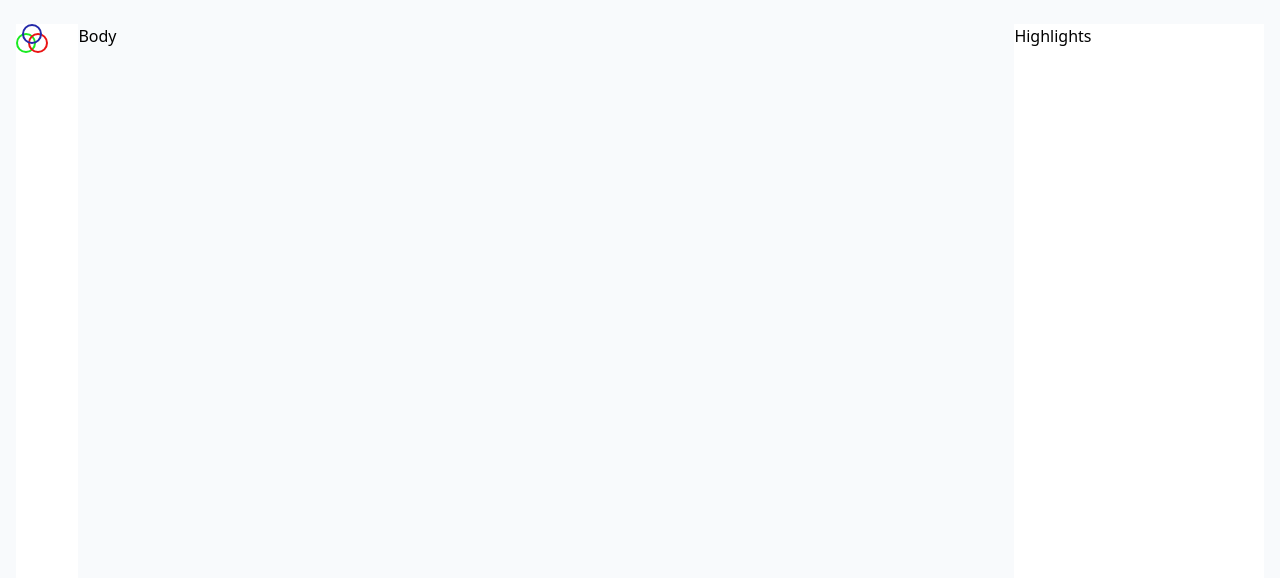
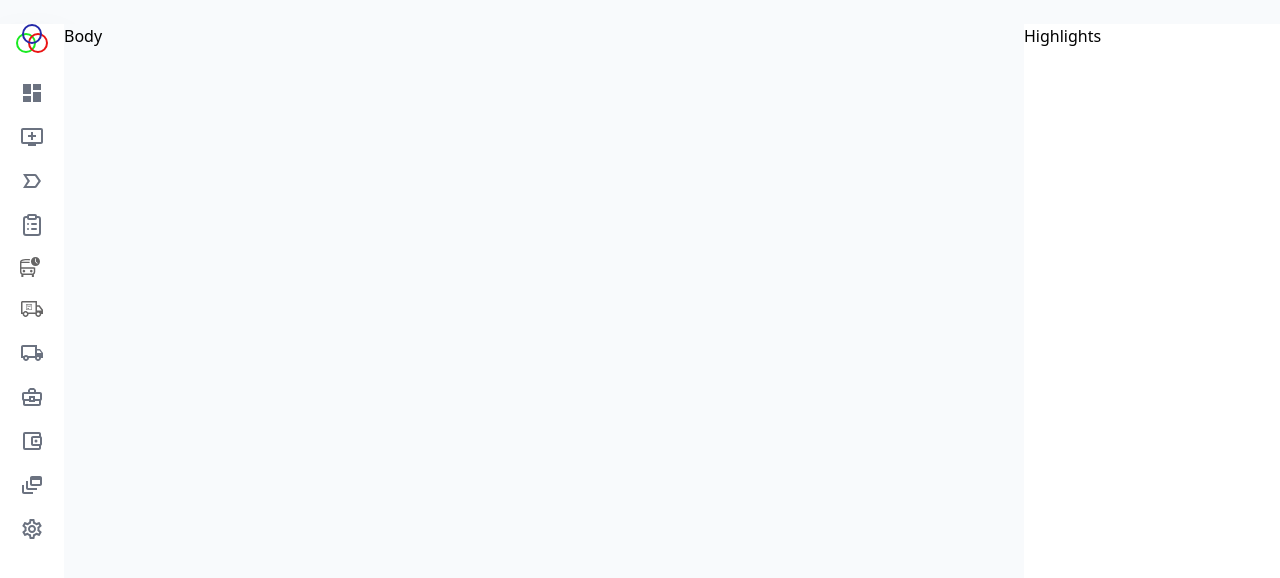
Before and after one commit to suryansh-bhatnagar/roa-assignment, a React (Create React App) app: page / in a window 1280 px wide. Shown: the top 578 px of the page. Built offline with nearby package versions, Linux system fonts and the light colour scheme.

Commit message:
sidebar ui done

```diff
--- a/src/App.jsx
+++ b/src/App.jsx
@@ -5,7 +5,7 @@ import Sidebar from './components/Sidebar';
 
 function App() {
   return (
-    <div className='w-full h-screen flex bg-slate-50 py-6 px-4'>
+    <div className='w-full h-screen flex bg-slate-50 pt-6'>
       <Sidebar />
       <Body />
       <Highlights />
--- /dev/null
+++ b/src/assets/ParcelTracking.jsx
@@ -0,0 +1,20 @@
+import * as React from "react"
+const ParcelTracking = (props) => (
+  <svg
+    xmlns="http://www.w3.org/2000/svg"
+    width={24}
+    height={24}
+    fill="none"
+    {...props}
+  >
+    <path
+      fill="#676666"
+      d="M5.6 19.975a2.843 2.843 0 0 1-2.087-.863 2.843 2.843 0 0 1-.863-2.087H1V5.5c0-.4.15-.75.45-1.05.3-.3.65-.45 1.05-.45h14.475v4.175H19.6L23 12.7v4.325h-1.775c0 .817-.288 1.513-.863 2.088a2.843 2.843 0 0 1-2.087.862 2.843 2.843 0 0 1-2.087-.863 2.843 2.843 0 0 1-.863-2.087H8.55c0 .817-.288 1.513-.863 2.088a2.843 2.843 0 0 1-2.087.862Zm0-1.5c.4 0 .742-.142 1.025-.425.283-.283.425-.625.425-1.025 0-.4-.142-.742-.425-1.025a1.397 1.397 0 0 0-1.025-.425c-.4 0-.742.142-1.025.425a1.397 1.397 0 0 0-.425 1.025c0 .4.142.742.425 1.025.283.283.625.425 1.025.425Zm-3.1-2.95h.55c.283-.45.642-.808 1.075-1.075.433-.267.917-.4 1.45-.4.533 0 1.02.137 1.462.412.442.276.805.63 1.088 1.063h7.35V5.5H2.5v10.025Zm15.775 2.95c.4 0 .742-.142 1.025-.425.283-.283.425-.625.425-1.025 0-.4-.142-.742-.425-1.025a1.397 1.397 0 0 0-1.025-.425c-.4 0-.742.142-1.025.425a1.397 1.397 0 0 0-.425 1.025c0 .4.142.742.425 1.025.283.283.625.425 1.025.425Zm-1.3-5.1h4.65l-2.775-3.7h-1.875v3.7Z"
+    />
+    <path
+      fill="#676666"
+      d="M8.167 9.433 9 9.017l.833.416V7.5H8.167v1.933Zm-.834 2.234V11H9v.667H7.333ZM6.5 13a.48.48 0 0 1-.35-.15.48.48 0 0 1-.15-.35v-5c0-.133.05-.25.15-.35.1-.1.217-.15.35-.15h5c.133 0 .25.05.35.15.1.1.15.217.15.35v5a.48.48 0 0 1-.15.35.48.48 0 0 1-.35.15h-5Zm0-5.5v5-5Zm0 5h5v-5h-1.167v2.742L9 9.575l-1.333.667V7.5H6.5v5Z"
+    />
+  </svg>
+)
+export default ParcelTracking
--- /dev/null
+++ b/src/assets/TrainWaiting.jsx
@@ -0,0 +1,16 @@
+import * as React from "react"
+const TrainWaiting = (props) => (
+  <svg
+    xmlns="http://www.w3.org/2000/svg"
+    width={20}
+    height={20}
+    fill="none"
+    {...props}
+  >
+    <path
+      fill="#676666"
+      d="m17.143 6.833.595-.595-1.81-1.81V1.525h-.833v3.119l2.048 2.19ZM3.953 15.43c.364 0 .674-.127.928-.381s.38-.564.38-.929c0-.365-.126-.675-.38-.928a1.263 1.263 0 0 0-.929-.382c-.365 0-.674.128-.928.382-.254.253-.381.563-.381.928 0 .365.127.675.38.929.255.254.564.38.93.38Zm7.333 0c.365 0 .674-.127.928-.381s.381-.564.381-.929c0-.365-.127-.675-.38-.928a1.264 1.264 0 0 0-.93-.382c-.364 0-.674.128-.928.382-.254.253-.38.563-.38.928 0 .365.126.675.38.929s.564.38.929.38ZM1.333 20v-2.643a2.424 2.424 0 0 1-1.012-1.119 3.615 3.615 0 0 1-.321-1.5V5.286c0-.667.194-1.234.583-1.703.39-.468.992-.837 1.81-1.107.817-.27 1.865-.44 3.143-.512 1.277-.071 2.797-.06 4.56.036-.096.238-.183.472-.263.702a5.12 5.12 0 0 0-.19.727c-2.397-.16-4.294-.123-5.69.107-1.397.23-2.239.607-2.524 1.13h8.119c0 .239.02.477.06.715.039.238.09.476.154.714H1.429v4.12h12.404c.16.063.377.118.655.166.278.048.528.071.75.071v4.286c0 .524-.107 1.024-.321 1.5-.215.476-.552.85-1.012 1.12V20h-2.048v-1.952H3.381V20H1.333Zm10.524-8.357H1.43h12.38-1.952ZM15.5 9.048c-1.254 0-2.325-.445-3.214-1.334-.89-.889-1.334-1.96-1.334-3.214s.445-2.317 1.334-3.19C13.175.437 14.246 0 15.5 0c1.238 0 2.298.44 3.179 1.321C19.559 2.202 20 3.261 20 4.5c0 1.254-.436 2.325-1.31 3.214-.873.89-1.936 1.334-3.19 1.334ZM3.38 16.619h8.477c.556 0 1.02-.214 1.393-.643.373-.428.56-.92.56-1.476v-2.857H1.428V14.5c0 .556.186 1.048.56 1.476.372.429.836.643 1.392.643Z"
+    />
+  </svg>
+)
+export default TrainWaiting
--- a/src/components/Sidebar.jsx
+++ b/src/components/Sidebar.jsx
@@ -1,10 +1,27 @@
 import React from 'react'
 import Logo from '../assets/Logo'
+import { MdDashboard ,MdAddToQueue, MdLabelImportantOutline ,MdOutlineLocalShipping,MdOutlineBusinessCenter ,MdOutlineAccountBalanceWallet,MdDynamicFeed,MdOutlineSettings   } from "react-icons/md";
+import { LuClipboardList } from "react-icons/lu";
+import TrainWaiting from '../assets/TrainWaiting';
+import ParcelTracking from '../assets/ParcelTracking';
 
 const Sidebar = () => {
   return (
-    <div  style={{ width: '5%' }} className='w-5/20 h-full bg-white'>
+    <div  style={{ width: '5%' }} className='pl-4 w-5/20 h-full bg-white text-2xl text-gray-500 shadow-2xl'>
         <Logo/>
+        <div className='mt-7 flex flex-col gap-5 pl-1'>
+        <MdDashboard/>
+        <MdAddToQueue />
+        <MdLabelImportantOutline />
+        <LuClipboardList/>
+        <TrainWaiting/>
+        <ParcelTracking/>
+        <MdOutlineLocalShipping />
+        <MdOutlineBusinessCenter/>
+        <MdOutlineAccountBalanceWallet />
+        <MdDynamicFeed />
+        <MdOutlineSettings />
+          </div>
     </div>
   )
 }
```
